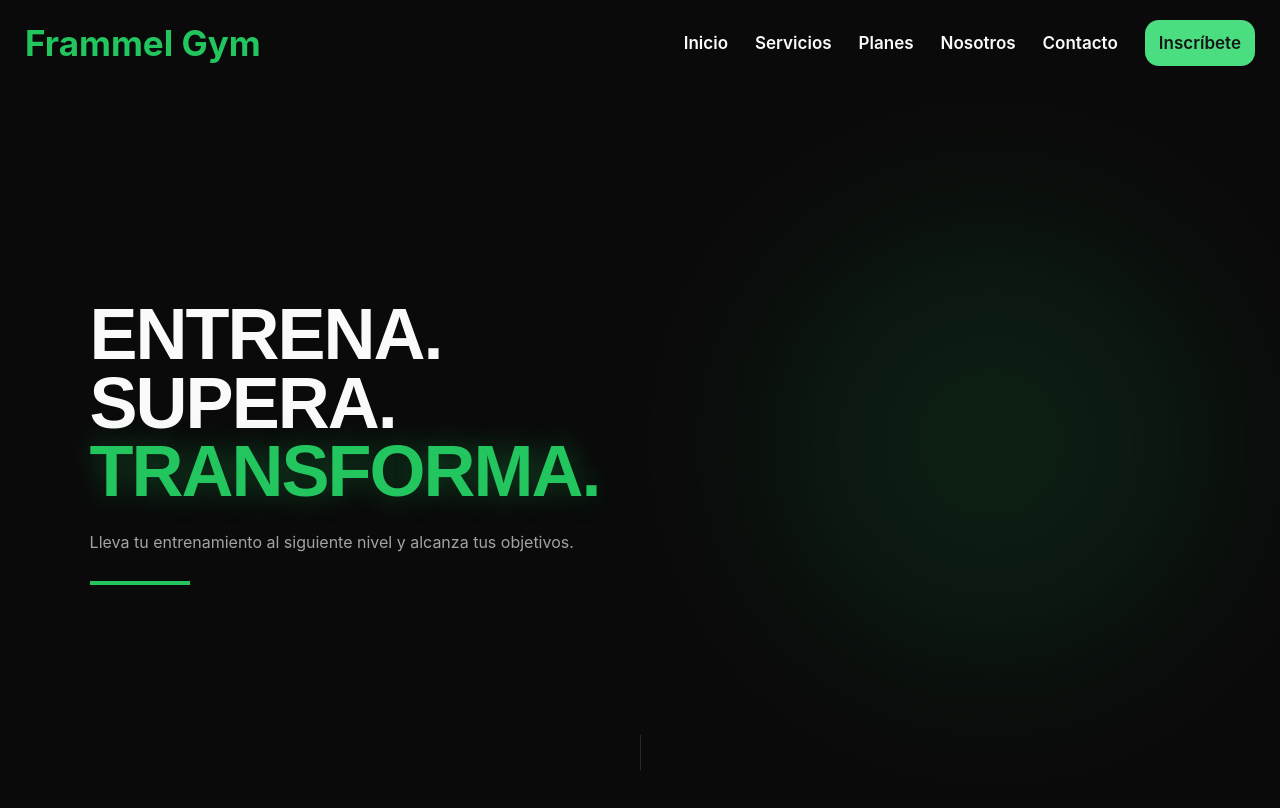
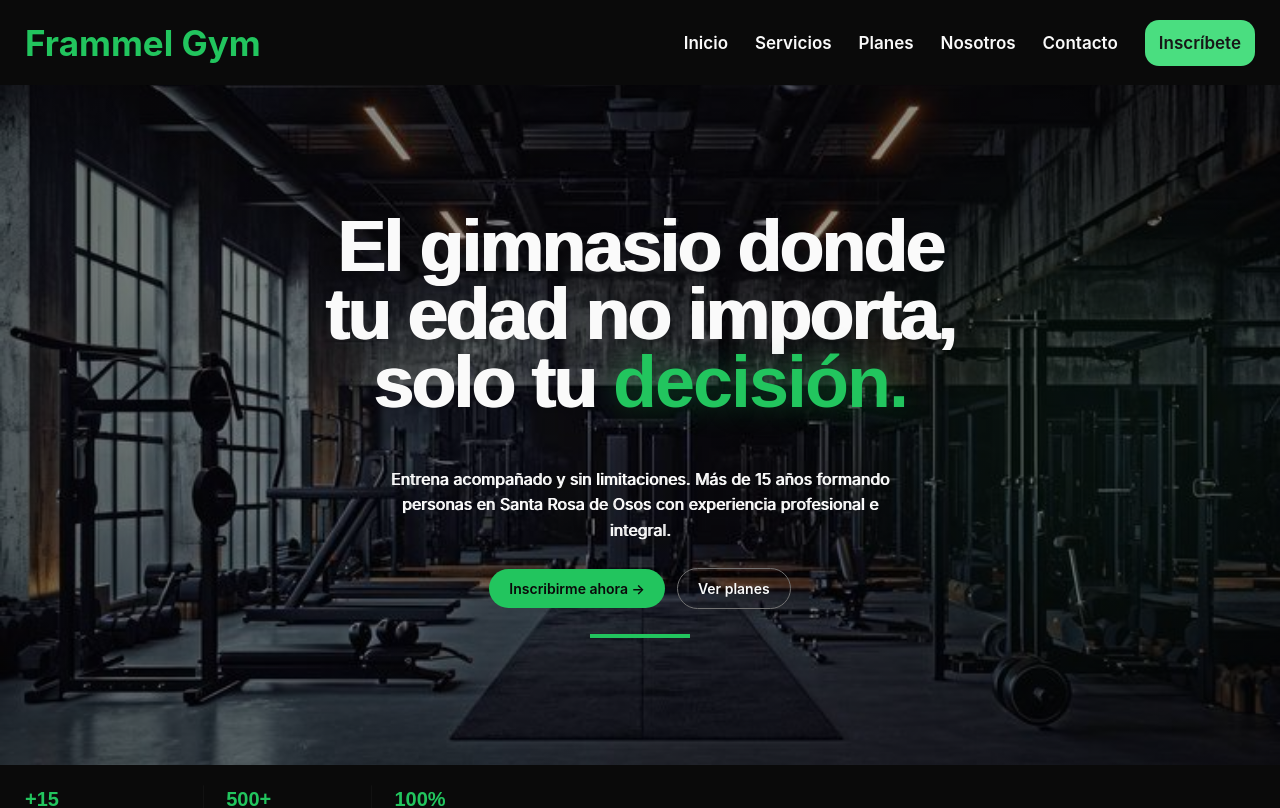
Before and after one commit to yepetopg/FrammelGym, a React (Create React App) app: page / in a window 1280 px wide. Shown: the top 808 px of the page. Built offline with nearby package versions, Linux system fonts and the light colour scheme.

Commit message:
fix(hero-section): corregir diseño y contenido del hero

```diff
--- a/src/features/Home/components/layout/HeroSection/HeroSection.jsx
+++ b/src/features/Home/components/layout/HeroSection/HeroSection.jsx
@@ -1,27 +1,35 @@
 import heroSectionStyles from './heroSection.module.css'
-
+import heroImage from '../HeroSection/images/hero.jpg'
 export const HeroSection = () => {
     return (
-        <section className={heroSectionStyles.heroSection}>
+        <section className={heroSectionStyles.heroSection}
+        style={{ backgroundImage: `url(${heroImage})` }}>
             <div className={heroSectionStyles.heroContent}>
 
-                <h1>
-                    ENTRENA.
-                    <br/>
-                    SUPERA.
-                    <br/>
-                    <span> TRANSFORMA.</span>
+                 <h1>
+                    El gimnasio donde tu edad no importa, solo tu{' '}
+                    <span>decisión.</span>
                 </h1>
                 <p>
-                    Lleva tu entrenamiento al siguiente nivel y alcanza
-                    tus objetivos.
+                    Entrena acompañado y sin limitaciones. Más de 15 años
+                    formando personas en Santa Rosa de Osos con experiencia
+                    profesional e integral.
                 </p>
+            <div className={heroSectionStyles.heroActions}>
+                    <a href="#contacto">
+                        Inscribirme ahora →
+                    </a>
+
+                    <a href="#planes">
+                        Ver planes
+                    </a>
+                </div>
                  <div className={heroSectionStyles.heroAccent}></div>
 
 
             </div>
              <div className={heroSectionStyles.heroGlow}></div>
-             <div className={heroSectionStyles.heroScrollLine}></div>
+
         </section>
     )
 }
--- a/src/features/Home/components/layout/HeroSection/heroSection.module.css
+++ b/src/features/Home/components/layout/HeroSection/heroSection.module.css
@@ -1,30 +1,57 @@
 .heroSection {
-    width: 100%;
-    min-height: calc(100vh - 85px);
+     position: relative;
+    min-height: 85vh;
+
     display: flex;
     align-items: center;
-    padding: 0 7vw;
-    background-color: var(--neutral-950);
-    position: relative;
+
+    background-size: cover;
+    background-position: center;
+    background-repeat: no-repeat;
+
     overflow: hidden;
+}
+.heroSection::before {
+    content: '';
+    position: absolute;
+    inset: 0;
+
+   background:
+    radial-gradient(
+        circle at center,
+        rgba(0, 0, 0, 0.25) 0%,
+        rgba(0, 0, 0, 0.55) 100%
+    );
+
+    z-index: 1;
 }
 
 .heroContent {
+    position: relative;
+    z-index: 2;
+
+    width: 100%;
+    max-width: 1200px;
+
+    margin: 0 auto;
+    padding: 80px 40px;
+
     display: flex;
     flex-direction: column;
-    align-items: flex-start;
-    width: 100%;
-    max-width: 900px;
+    align-items: center;
+    text-align: center;
 }
 
 .heroContent h1 {
-    margin: 0;
+    max-width: 650px;
+    margin: 0 0 25px;
     color: var(--neutral-50);
     font-family: var(--font-heading);
     font-size: 72px;
     font-weight: var(--font-extrabold);
     line-height: 0.95;
     letter-spacing: -2px;
+    text-shadow: 2px 0 0 currentColor;
 }
 .heroContent h1 span {
     color: var(--primary-500);
@@ -34,13 +61,48 @@
 
 .heroContent p {
     margin-top: 25px;
-    max-width: 550px;
+    max-width: 520px;
 
-    color: var(--neutral-400);
+    color: var(--neutral-50);
     font-family: var(--font-body);
     font-size: var(--text-body-lg);
     line-height: var(--leading-relaxed);
+    text-shadow: 1px 0 0 currentColor;
 }
+
+.heroActions{
+    display: flex;
+
+    align-items: center;
+    gap: 12px;
+    margin-top: 25px;
+}
+.heroActions a {
+
+
+    padding: 11px 20px;
+    border-radius: 999px;
+    font-family: var(--font-body);
+    font-size: 14px;
+    font-weight: 600;
+    text-decoration: none;
+    transition: transform 0.2s ease, opacity 0.2s ease;
+
+}
+.heroActions a:first-child{
+background-color: var(--primary-500);
+color: var(--neutral-950);
+}
+.heroActions a:last-child{
+    border: 1px solid var(--neutral-500);
+    background-color: transparent;
+    color: var(--neutral-50);
+}
+.heroActions a:hover {
+    transform: translateY(-2px);
+    opacity: 0.9;
+}
+
 @media (max-width: 768px) {
     .heroSection{
         min-height: calc(100vh - 85px);
@@ -66,10 +128,20 @@
         letter-spacing: -1px;
     }
     .heroContent p {
-        font-size: 43px;
+        font-size: 14px;
         margin-top: 20px;
     }
+        .heroActions {
+        flex-direction: column;
+        width: 100%;
+    }
+
+    .heroActions a {
+        width: 100%;
+        text-align: center;
+    }
 }
+
 @media (max-width: 380px){
     .heroContent h1 {
         font-size: 38px;
@@ -81,7 +153,7 @@
 
 .heroAccent {
     width: 100px;
-    min-width: 60px;
+
     height: 4px;
     margin-top: 25px;
 
@@ -94,7 +166,7 @@
     width: 450px;
     height: 450px;
 
-    right: 5%;
+    right: -5%;
     top: 50%;
 
     transform: translateY(-50%);
@@ -106,16 +178,3 @@
     pointer-events: none;
 
 }
-.heroScrollLine {
-    position: absolute;
-
-    bottom: 30px;
-    left: 50%;
-
-    width: 1px;
-    height: 35px;
-
-    background-color: var(--neutral-700);
-
-    opacity: 0.6;
-}
```
Also changed, not shown: src/features/Home/components/layout/HeroSection/images/hero.jpg (added).
